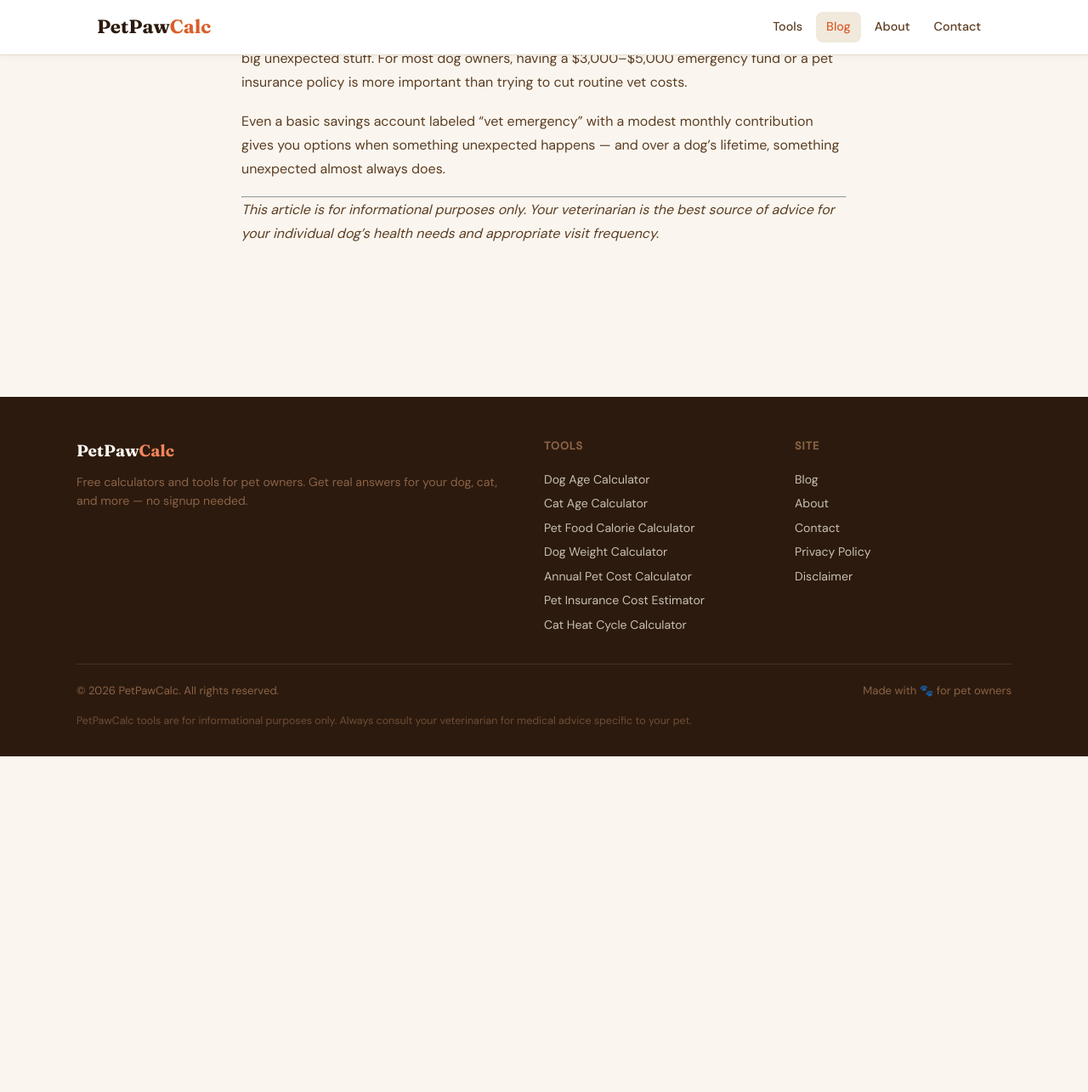
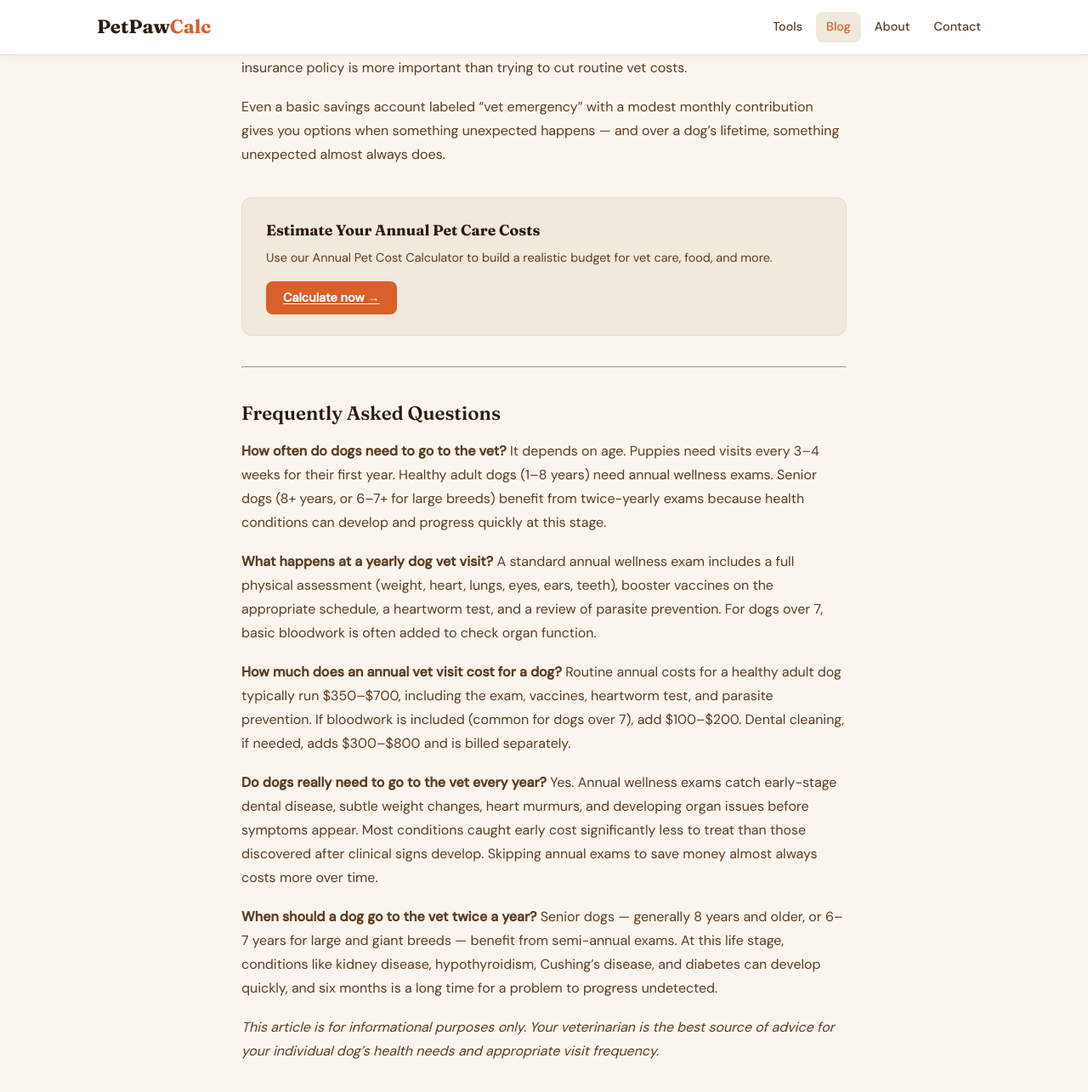
Before and after one commit to canghun13/petpawcalc, a Jekyll site: the page built from _posts/2026-05-18-how-often-vet-visits-dog.md, in a window 1280 px wide and 1400 px high, scrolled down 5005 px. Shown: the top 1285 px of the window at 85% size. Built offline with Jekyll 4.4.1, drawn with Linux system fonts in a browser that asks for light colours; before the commit the page ends 5895 px from its top, so only the background shows below that; some of the changed text lies outside the part shown.

Commit message:
Add files via upload

```diff
--- a/_posts/2026-05-18-how-often-vet-visits-dog.md
+++ b/_posts/2026-05-18-how-often-vet-visits-dog.md
@@ -3,8 +3,8 @@
 title: "How Often Should You Take Your Dog to the Vet? A Cost Breakdown by Age"
 description: Vet visit frequency depends on your dog's age — and so does the cost. Here's exactly how often to go, what each visit should cover, and what it typically costs.
 category: Dog Health
-date: 2026-05-18
-read_time: 6
+date: 2026-06-27
+read_time: 8
 slug: how-often-vet-visits-dog-cost-by-age
 ---
 
@@ -95,7 +95,18 @@
 
 This doesn't include treatment for any conditions found — just the monitoring visits. Conditions like kidney disease, hypothyroidism, diabetes, and Cushing's disease are all more common in older dogs and all benefit from early detection.
 
-The cost increase at this stage is real, but catching a condition early almost always costs less than treating an advanced one.
+---
+
+## Vet Visit Cost Summary by Life Stage
+
+| Life Stage | Frequency | Annual Vet Cost |
+|------------|-----------|-----------------|
+| Puppy (0–1 yr) | Every 3–4 weeks | $500–$1,200 |
+| Young adult (1–3 yrs) | Once a year | $350–$700 |
+| Mature adult (4–8 yrs) | Once a year | $450–$900 |
+| Senior (8+ yrs) | Twice a year | $600–$1,400+ |
+
+These figures cover wellness care only. Emergency visits, specialist referrals, and treatment for diagnosed conditions are not included and can add significantly to any year's total.
 
 ---
 
@@ -132,12 +143,6 @@
 
 **Stay current on prevention.** Heartworm treatment costs $400–$1,000+. Monthly prevention costs $10–$20. Fleas that infest a home can cost hundreds to eradicate. Prevention is always the better financial decision.
 
-<div class="post-cta">
-  <h4>Estimate Your Annual Pet Care Costs</h4>
-  <p>Use our Annual Pet Cost Calculator to build a realistic budget for vet care, food, and more.</p>
-  <a href="/tools/annual-pet-cost-calculator.html">Calculate now →</a>
-</div>
-
 ---
 
 ## The Case for a Dedicated Pet Emergency Fund
@@ -148,6 +153,29 @@
 
 Even a basic savings account labeled "vet emergency" with a modest monthly contribution gives you options when something unexpected happens — and over a dog's lifetime, something unexpected almost always does.
 
+<div class="post-cta">
+  <h4>Estimate Your Annual Pet Care Costs</h4>
+  <p>Use our Annual Pet Cost Calculator to build a realistic budget for vet care, food, and more.</p>
+  <a href="/tools/annual-pet-cost-calculator.html">Calculate now →</a>
+</div>
+
 ---
 
+## Frequently Asked Questions
+
+**How often do dogs need to go to the vet?**
+It depends on age. Puppies need visits every 3–4 weeks for their first year. Healthy adult dogs (1–8 years) need annual wellness exams. Senior dogs (8+ years, or 6–7+ for large breeds) benefit from twice-yearly exams because health conditions can develop and progress quickly at this stage.
+
+**What happens at a yearly dog vet visit?**
+A standard annual wellness exam includes a full physical assessment (weight, heart, lungs, eyes, ears, teeth), booster vaccines on the appropriate schedule, a heartworm test, and a review of parasite prevention. For dogs over 7, basic bloodwork is often added to check organ function.
+
+**How much does an annual vet visit cost for a dog?**
+Routine annual costs for a healthy adult dog typically run $350–$700, including the exam, vaccines, heartworm test, and parasite prevention. If bloodwork is included (common for dogs over 7), add $100–$200. Dental cleaning, if needed, adds $300–$800 and is billed separately.
+
+**Do dogs really need to go to the vet every year?**
+Yes. Annual wellness exams catch early-stage dental disease, subtle weight changes, heart murmurs, and developing organ issues before symptoms appear. Most conditions caught early cost significantly less to treat than those discovered after clinical signs develop. Skipping annual exams to save money almost always costs more over time.
+
+**When should a dog go to the vet twice a year?**
+Senior dogs — generally 8 years and older, or 6–7 years for large and giant breeds — benefit from semi-annual exams. At this life stage, conditions like kidney disease, hypothyroidism, Cushing's disease, and diabetes can develop quickly, and six months is a long time for a problem to progress undetected.
+
 *This article is for informational purposes only. Your veterinarian is the best source of advice for your individual dog's health needs and appropriate visit frequency.*
```
Also changed, not shown: other parts of _posts/2026-05-18-how-often-vet-visits-dog.md (+1 -1 lines).
